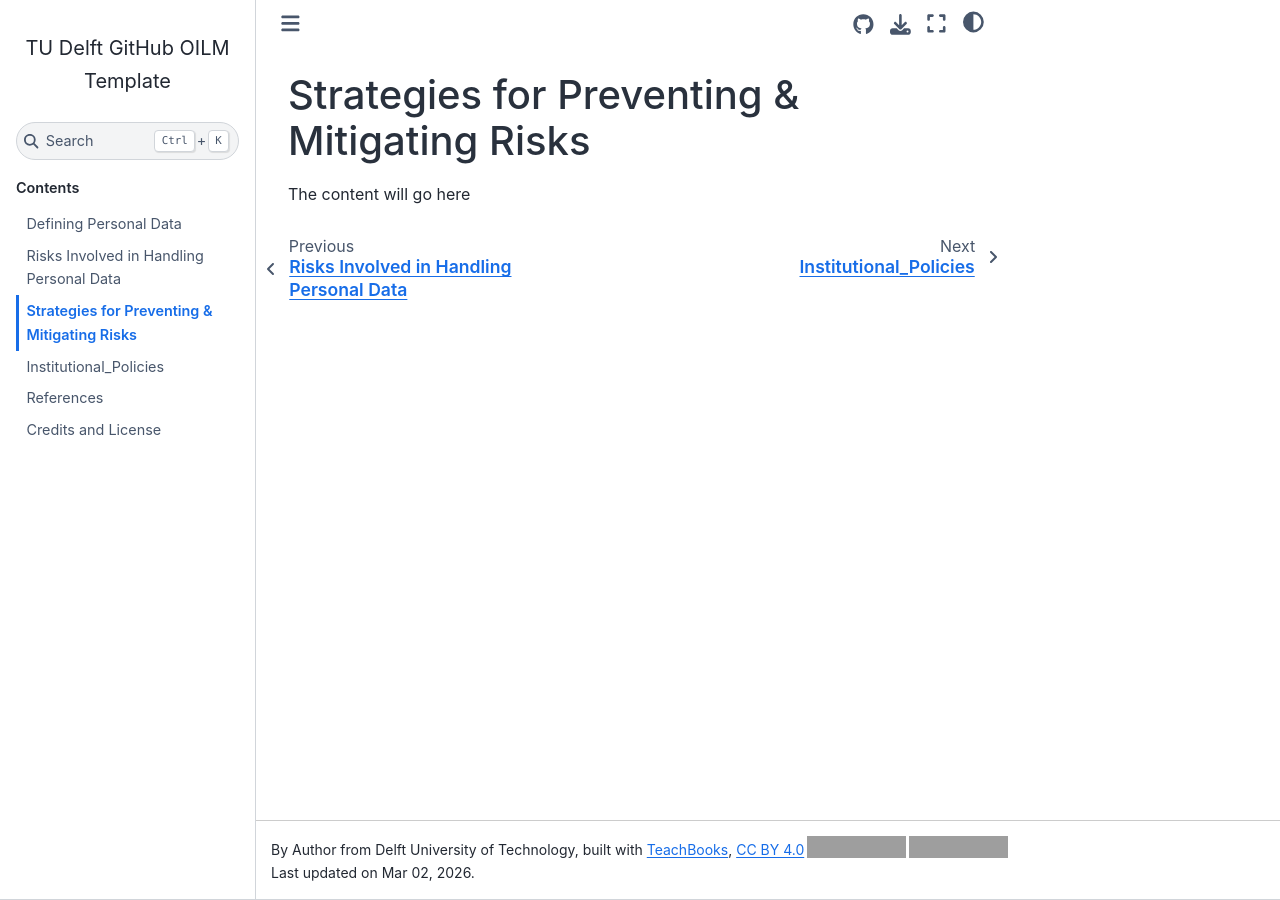
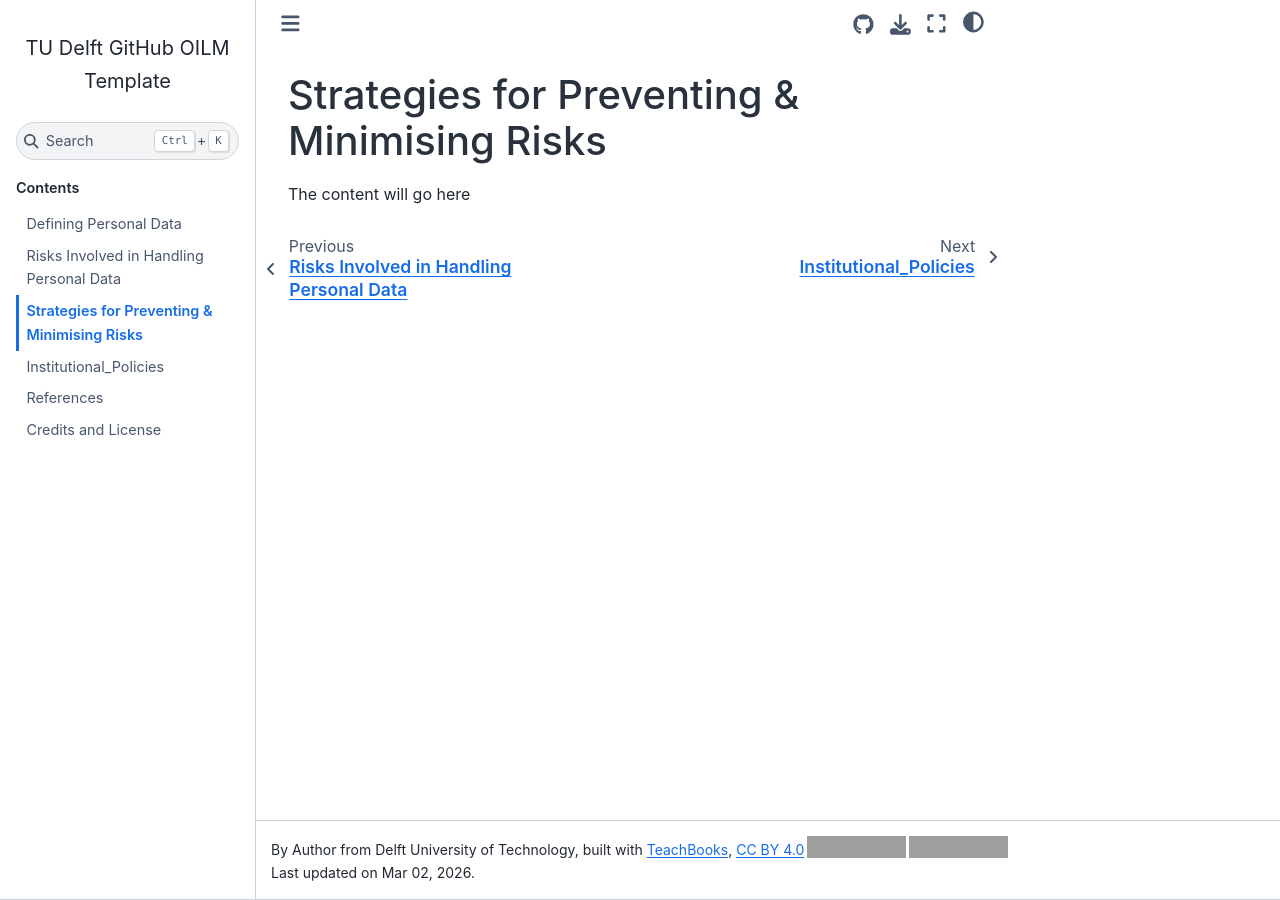
Before and after one commit to tu-delft-library/BSc_Research_Ethics_for_Personal_Data, a Jupyter Book: the page built from book/risk_mitigation.md, in a window 1280 px wide. Built offline with Jupyter Book 1.0.4 settings and Sphinx 7.4.7 and the Sphinx Book theme 1.1.4, drawn with Linux system fonts in a browser that asks for light colours; comment, search, counter and statistics services are not loaded; grey boxes are pictures that could not be loaded.

Commit message:
Update risk_mitigation.md

```diff
--- a/book/risk_mitigation.md
+++ b/book/risk_mitigation.md
@@ -1,3 +1,3 @@
-# Strategies for Preventing & Mitigating Risks
+# Strategies for Preventing & Minimising Risks
 
 The content will go here
```
